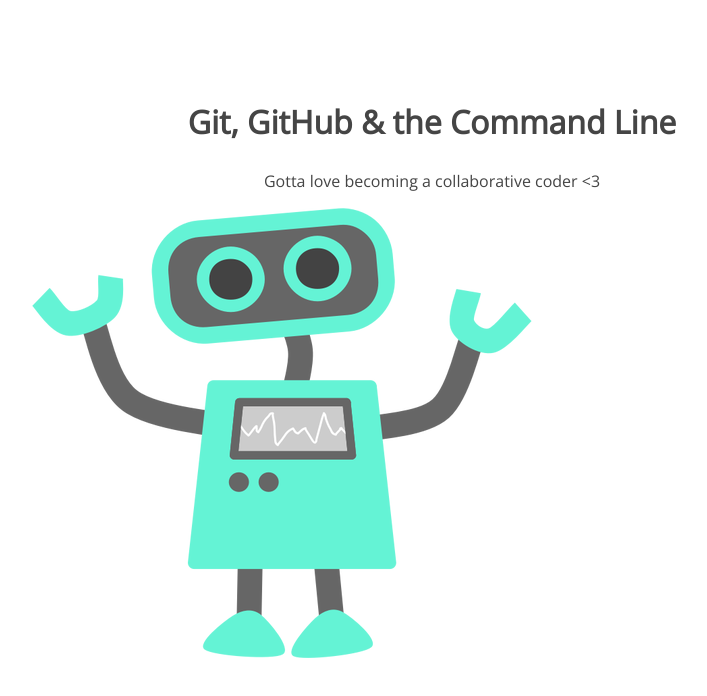
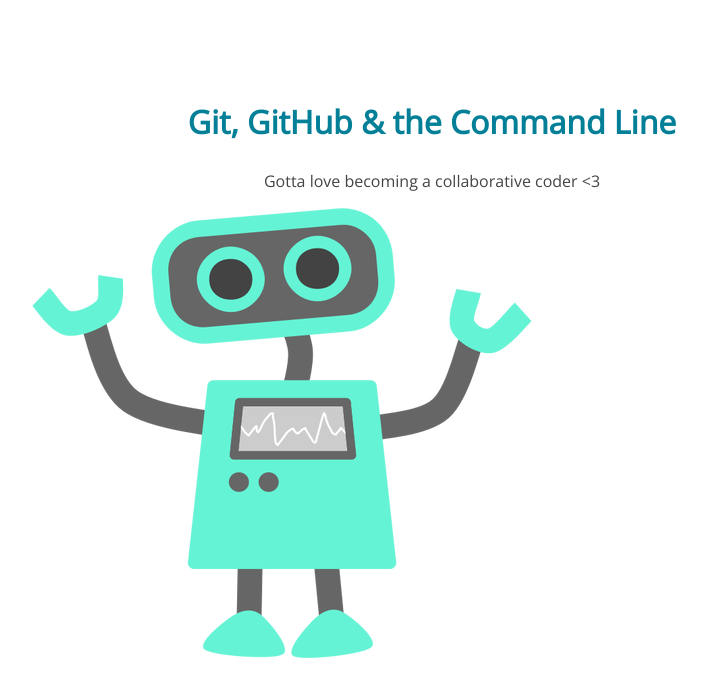
Before and after one commit to BreHolli/105-project, a plain HTML site: page index.html in a window 1280 px wide. Shown: the whole page, without its empty margins (208-915 px from the left). Drawn offline with nearby package versions, Linux system fonts and the light colour scheme.

Commit message:
change h1 color

```diff
--- a/css/style.css
+++ b/css/style.css
@@ -10,6 +10,7 @@ section p {
 section h1 {
 	font: 32px 'Open Sans';
 	font-weight: bold;
+	color: #038098;
 }
 section p {
 	font: 16px 'Open Sans';
```
